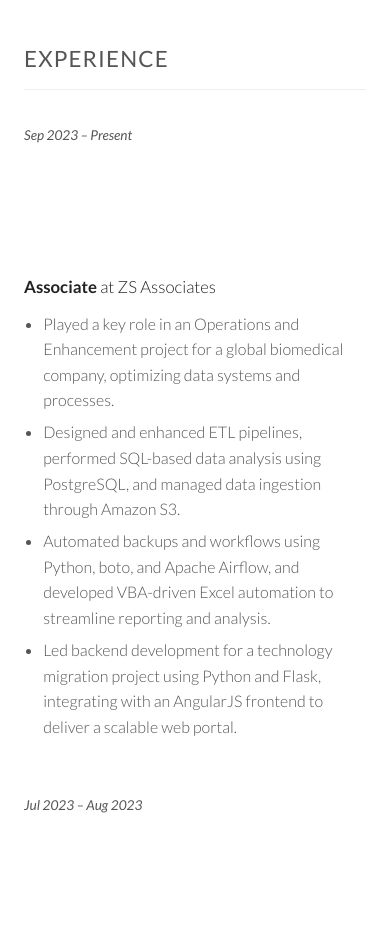
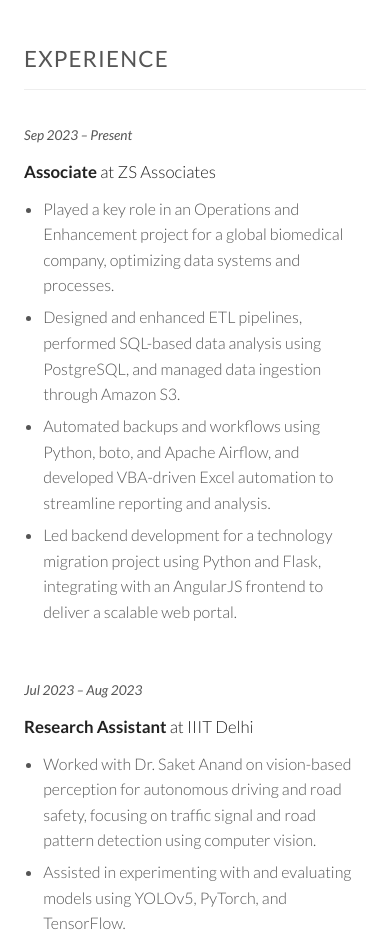
Before and after one commit to shivangdubey/shivangdubey.github.io, a plain HTML site: page index.html in a window 390 px wide. Shown: the part 960-1899 px from the top of the page. Drawn offline with Linux system fonts and the light colour scheme.

Commit message:
mobile app

```diff
--- a/style.css
+++ b/style.css
@@ -324,5 +324,7 @@
   .item-date {
     margin-bottom: 0.25rem;
     font-size: 0.85rem;
+    flex: auto;
+    /* Reset fixed 140px basis which causes gap in column mode */
   }
 }
```
